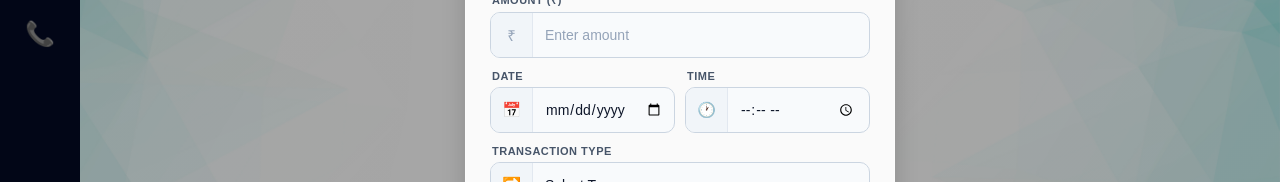
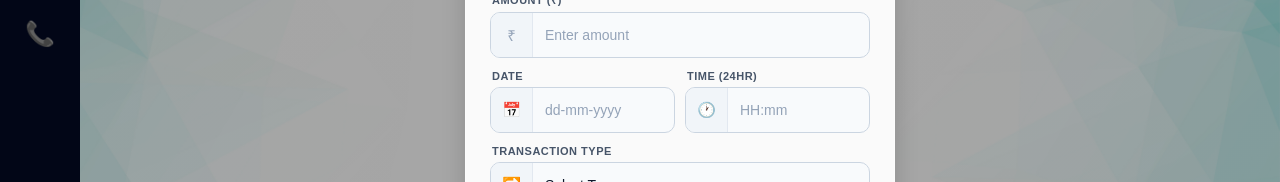
Before and after one commit to Tirtha134/UPISAFE_FRONTEND, a React (Vite) app: page /transaction in a window 1280 px wide. Shown: the part 267-449 px from the top of the page. Built offline with nearby package versions, Linux system fonts and the light colour scheme; no server answers.

Commit message:
Refactor Transaction component with DatePicker
Refactor Transaction component to use DatePicker for date and time selection. Update validation logic for transaction types and improve form submission handling.

```diff
--- a/src/pages/Transaction.jsx
+++ b/src/pages/Transaction.jsx
@@ -5,8 +5,27 @@ import "./Transaction.css";
 import { useNavigate } from "react-router-dom";
 import { toast, ToastContainer } from "react-toastify";
 import "react-toastify/dist/ReactToastify.css";
+import DatePicker from "react-datepicker";
+import "react-datepicker/dist/react-datepicker.css";
 
 const API = import.meta.env.VITE_API_BASE_URL;
+
+// ── Convert JS Date object -> dd-mm-yyyy string ──
+const toDDMMYYYY = (dateObj) => {
+  if (!dateObj) return "";
+  const dd = String(dateObj.getDate()).padStart(2, "0");
+  const mm = String(dateObj.getMonth() + 1).padStart(2, "0");
+  const yyyy = dateObj.getFullYear();
+  return `${dd}-${mm}-${yyyy}`;
+};
+
+// ── Convert JS Date object -> HH:mm (24hr) string ──
+const toHHmm = (dateObj) => {
+  if (!dateObj) return "";
+  const hh = String(dateObj.getHours()).padStart(2, "0");
+  const mm = String(dateObj.getMinutes()).padStart(2, "0");
+  return `${hh}:${mm}`;
+};
 
 const Transaction = () => {
   const navigate = useNavigate();
@@ -14,10 +33,11 @@ const Transaction = () => {
   const [form, setForm] = useState({
     upi_id: "",
     amount: "",
-    date: "",
-    time: "",
-    type: "",
+    type: "",   // "Requested" | "Debited"
   });
+
+  const [selectedDate, setSelectedDate] = useState(null); // JS Date object
+  const [selectedTime, setSelectedTime] = useState(null); // JS Date object
 
   const [result, setResult] = useState(null);
   const [loading, setLoading] = useState(false);
@@ -27,8 +47,37 @@ const Transaction = () => {
     setForm({ ...form, [e.target.name]: e.target.value });
   };
 
+  // ── Validate: Requested = today/future, Debited = today/past ──
+  const validateDateAgainstType = () => {
+    const selected = new Date(selectedDate);
+    selected.setHours(0, 0, 0, 0);
+
+    const today = new Date();
+    today.setHours(0, 0, 0, 0);
+
+    if (form.type === "Requested" && selected < today) {
+      toast.error("⚠️ 'Requested' payments must be for today or a future date.", {
+        position: "top-right",
+        autoClose: 3500,
+        theme: "colored",
+      });
+      return false;
+    }
+
+    if (form.type === "Debited" && selected > today) {
+      toast.error("⚠️ 'Debited' payments must be for today or a past date.", {
+        position: "top-right",
+        autoClose: 3500,
+        theme: "colored",
+      });
+      return false;
+    }
+
+    return true;
+  };
+
   const handleSubmit = async () => {
-    if (!form.upi_id || !form.amount || !form.date || !form.time || !form.type) {
+    if (!form.upi_id || !form.amount || !selectedDate || !selectedTime || !form.type) {
       toast.warning("Please fill in all fields ❗", {
         position: "top-right",
         autoClose: 3000,
@@ -36,6 +85,8 @@ const Transaction = () => {
       });
       return;
     }
+
+    if (!validateDateAgainstType()) return;
 
     setLoading(true);
 
@@ -50,12 +101,23 @@ const Transaction = () => {
         },
         body: JSON.stringify({
           ...form,
+          date: toDDMMYYYY(selectedDate), // sent as dd-mm-yyyy
+          time: toHHmm(selectedTime),     // sent as HH:mm (24hr)
           amount: Number(form.amount),
         }),
       });
 
       const data = await res.json();
-      if (!res.ok) throw new Error();
+
+      if (!res.ok) {
+        toast.error(data.error || "❌ Server error. Please try again.", {
+          position: "top-right",
+          autoClose: 3500,
+          theme: "colored",
+        });
+        setLoading(false);
+        return;
+      }
 
       setResult(data);
       setShowPopup(true);
@@ -71,7 +133,9 @@ const Transaction = () => {
   };
 
   const handleClear = () => {
-    setForm({ upi_id: "", amount: "", date: "", time: "", type: "" });
+    setForm({ upi_id: "", amount: "", type: "" });
+    setSelectedDate(null);
+    setSelectedTime(null);
     toast.info("Form cleared.", {
       position: "top-right",
       autoClose: 2000,
@@ -100,13 +164,8 @@ const Transaction = () => {
         <div className="transaction-main">
           <div className="transaction-card">
 
-            {/* ── TITLE (unchanged) ── */}
             <h2 className="card-title">Transaction Prediction</h2>
             <p className="card-subtitle">Check whether your transaction is Safe or Fraud</p>
-
-            {/* ══════════════════════════════════
-                INPUT SECTION  — redesigned
-            ══════════════════════════════════ */}
 
             {/* UPI ID */}
             <div className="field-group">
@@ -150,26 +209,44 @@ const Transaction = () => {
                 <label className="field-label">Date</label>
                 <div className="field-box">
                   <span className="field-prefix">📅</span>
-                  <input
+                  <DatePicker
+                    selected={selectedDate}
+                    onChange={(date) => setSelectedDate(date)}
+                    dateFormat="dd-MM-yyyy"
+                    placeholderText="dd-mm-yyyy"
                     className="field-input"
-                    name="date"
-                    type="date"
-                    value={form.date}
-                    onChange={handleChange}
+                    wrapperClassName="date-picker-wrapper"
+                    calendarClassName="custom-calendar"
+                    // ── Easy month/year navigation ──
+                    showMonthDropdown
+                    showYearDropdown
+                    dropdownMode="select"
+                    scrollableYearDropdown
+                    yearDropdownItemNumber={100}
+                    // ── Render in a portal so it's never clipped ──
+                    portalId="datepicker-portal"
                   />
                 </div>
               </div>
 
               <div className="field-group">
-                <label className="field-label">Time</label>
+                <label className="field-label">Time (24hr)</label>
                 <div className="field-box">
                   <span className="field-prefix">🕐</span>
-                  <input
+                  <DatePicker
+                    selected={selectedTime}
+                    onChange={(time) => setSelectedTime(time)}
+                    showTimeSelect
+                    showTimeSelectOnly
+                    timeIntervals={1}
+                    timeFormat="HH:mm"
+                    timeCaption="Time"
+                    dateFormat="HH:mm"
+                    placeholderText="HH:mm"
                     className="field-input"
-                    name="time"
-                    type="time"
-                    value={form.time}
-                    onChange={handleChange}
+                    wrapperClassName="date-picker-wrapper"
+                    calendarClassName="custom-calendar"
+                    portalId="datepicker-portal"
                   />
                 </div>
               </div>
@@ -187,15 +264,12 @@ const Transaction = () => {
                   onChange={handleChange}
                 >
                   <option value="">Select Type</option>
-                  <option value="PAYMENT">Payment</option>
-                  <option value="RECEIVED">Received</option>
+                  <option value="Requested">Request (Future Payment)</option>
+                  <option value="Debited">Debited (Already Deducted)</option>
                 </select>
               </div>
             </div>
 
-            {/* ══════════════════════════════════
-                BUTTON SECTION — redesigned
-            ══════════════════════════════════ */}
             <div className="btn-group">
               <button
                 className="check-btn"
@@ -225,7 +299,6 @@ const Transaction = () => {
         </div>
       </div>
 
-      {/* ===== POPUP — completely unchanged ===== */}
       {showPopup && result && (
         <div className="popup-overlay" onClick={() => setShowPopup(false)}>
           <div className="popup-box small" onClick={(e) => e.stopPropagation()}>
@@ -270,6 +343,11 @@ const Transaction = () => {
           </div>
         </div>
       )}
+
+      {/* Portal root — react-datepicker renders its calendar popup here,
+          so it always shows in full and is never cut off by the card's
+          overflow: hidden */}
+      <div id="datepicker-portal" />
     </div>
   );
 };
```
